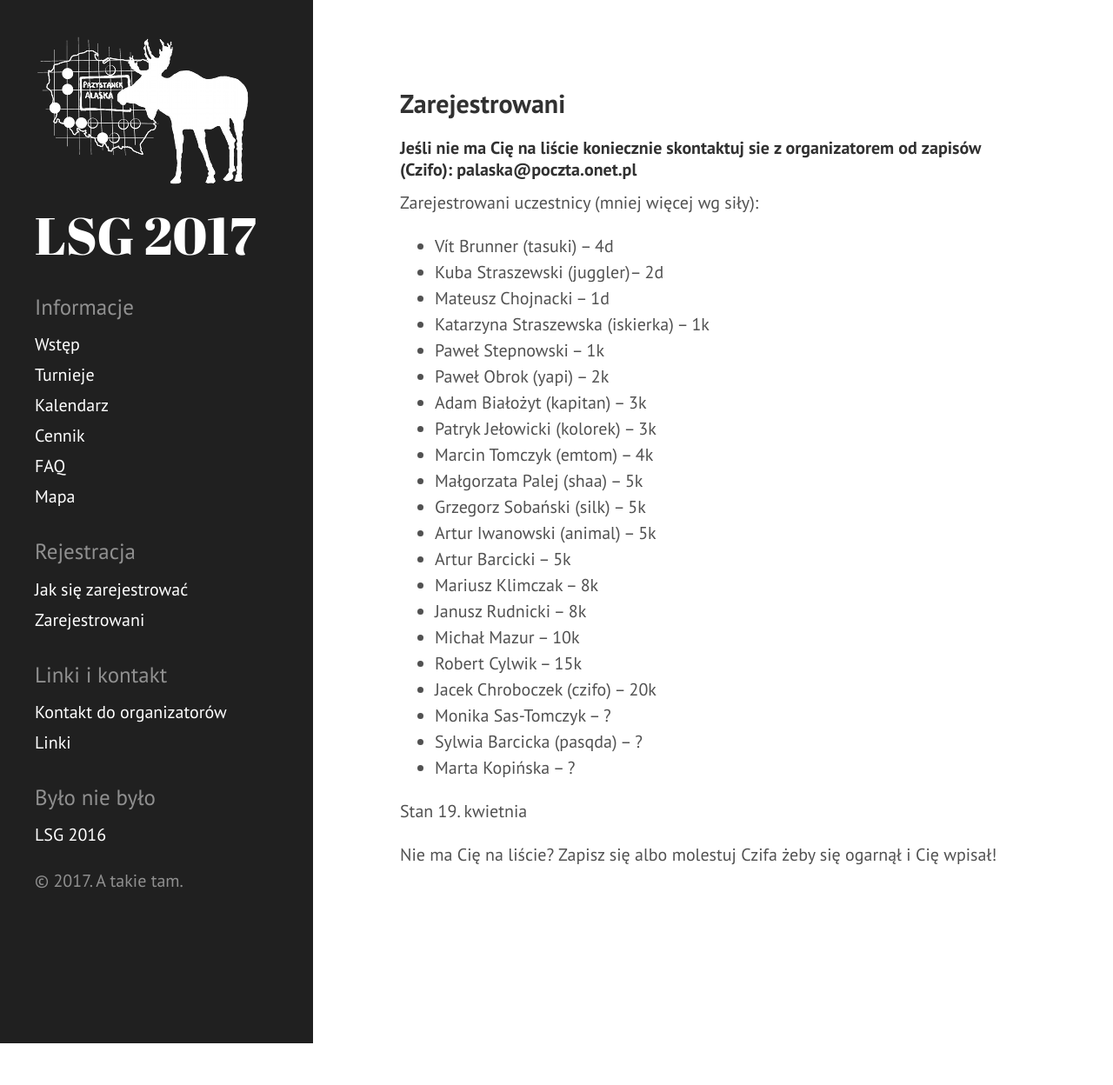
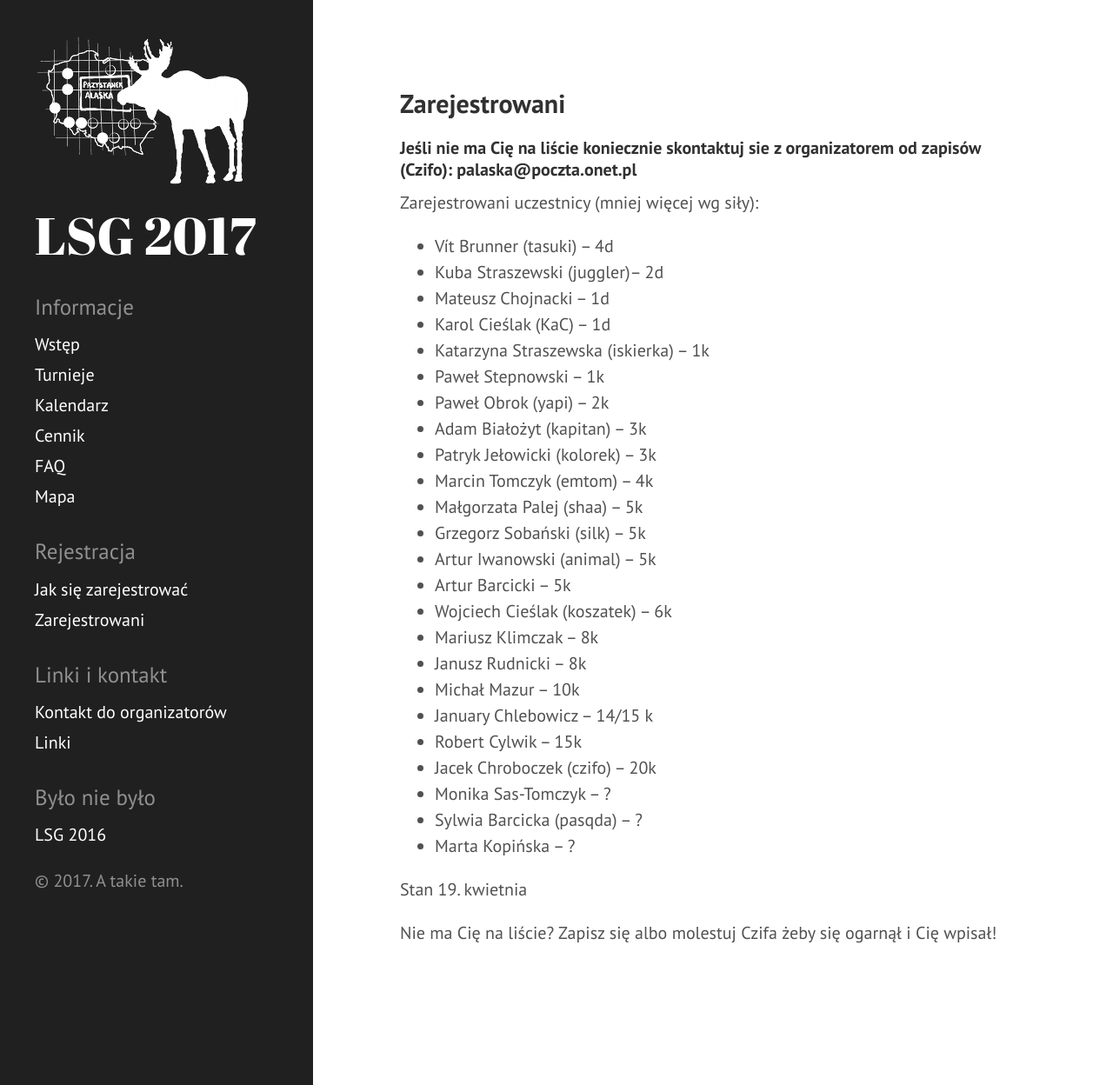
Before and after one commit to tasuki/lsg, a Jekyll site: the page built from zarejestrowani.md, in a window 1280 px wide. Shown: the whole page at 87% size. Built offline with Jekyll 4.4.1, drawn with Linux system fonts in a browser that asks for light colours; before the commit the page ends 1200 px from its top, so only the background shows below that.

Commit message:
Update zarejestrowani.md

```diff
--- a/zarejestrowani.md
+++ b/zarejestrowani.md
@@ -12,6 +12,7 @@ Zarejestrowani uczestnicy (mniej więcej wg siły):
 - Vít Brunner (tasuki) -- 4d
 - Kuba Straszewski (juggler)-- 2d
 - Mateusz Chojnacki -- 1d
+- Karol Cieślak (KaC) -- 1d
 - Katarzyna Straszewska (iskierka) -- 1k
 - Paweł Stepnowski -- 1k
 - Paweł Obrok (yapi) -- 2k
@@ -22,9 +23,11 @@ Zarejestrowani uczestnicy (mniej więcej wg siły):
 - Grzegorz Sobański (silk) -- 5k
 - Artur Iwanowski (animal) -- 5k
 - Artur Barcicki -- 5k
+- Wojciech Cieślak (koszatek) -- 6k
 - Mariusz Klimczak -- 8k
 - Janusz Rudnicki -- 8k
 - Michał Mazur -- 10k
+- January Chlebowicz -- 14/15 k
 - Robert Cylwik -- 15k
 - Jacek Chroboczek (czifo) -- 20k
 - Monika Sas-Tomczyk -- ?
```
